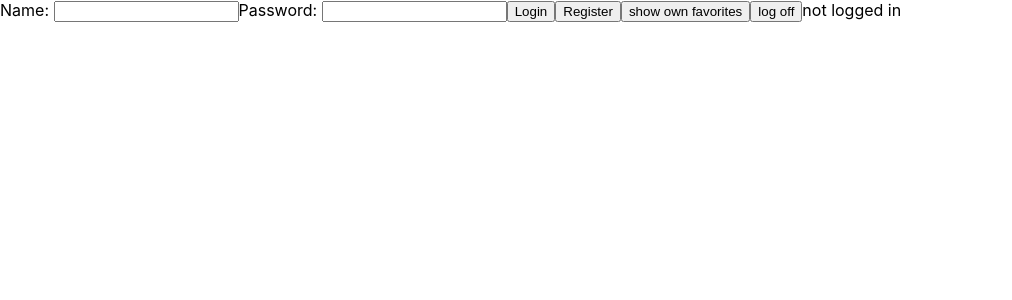
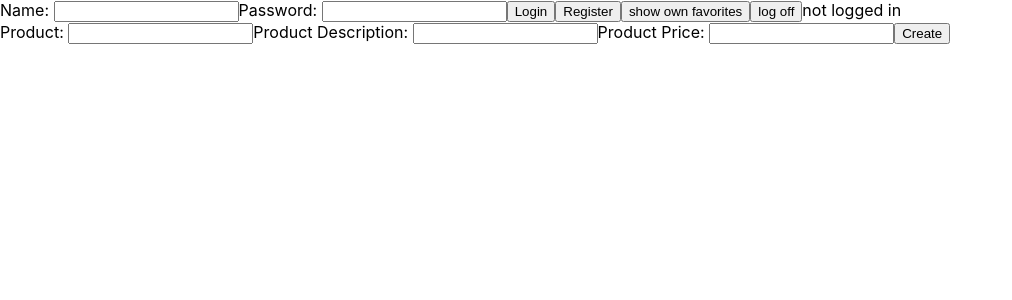
Before and after one commit to MarcusSwe/reactFrontendToSpringboot, a React (Create React App) app: page / in a window 1280 px wide. Shown: the top 300 px of the page, without its empty margins (0-1012 px from the left). Built offline with nearby package versions, Linux system fonts and the light colour scheme.

Commit message:
yeah soon done break now though

```diff
--- a/src/App.js
+++ b/src/App.js
@@ -1,5 +1,5 @@
 
-import React, {useState} from "react";
+import React, {useState, useEffect} from "react";
 
 
 function App() {
@@ -8,6 +8,10 @@ function App() {
   const [password, setPassword] = useState("");
   const [loggedIn, setLoggedIn] = useState("not logged in");
   const [token, setToken] = useState("");
+  const [product, setProduct] = useState("");
+  const [productDesc, setProductDesc] = useState("");
+  const [price, setPrice] = useState(0);
+  const [products, setProducts] = useState([]);
 
  function addUser() {
    async function fetchAdd(){
@@ -20,7 +24,6 @@ function App() {
        })
      })
      const stringrespons = await resp.text();
-
      switch(resp.status) {
        case 409:
          alert(stringrespons)
@@ -42,13 +45,12 @@ function loginUser() {
       headers: ({
        'username': user,
        'password': password
-    })
+      })
     })
     const tokenstring = await resp.text();
     if(resp.status===406){
       alert("something went wrong");
     } else {
-
     setToken(tokenstring);
     setLoggedIn("logged in as: " + user);
     }
@@ -61,7 +63,7 @@ function logoffUser(){
     if(token.length>1){
     const resp = await fetch('http://localhost:8080/user/logout', {
       method: 'POST',
-      headers: { 'token': token}
+      headers: { 'token': token }
      })
      setToken("");
      setLoggedIn("not logged in");
@@ -71,6 +73,49 @@ function logoffUser(){
   fetchLogOff();
 }
 
+function createProduct() {
+  async function fetchCreate(){
+    const resp = await fetch('http://localhost:8080/product/create', {
+      method: 'PUT',
+      headers: { 'token': token,
+      'Content-Type': 'application/json'
+     },
+      body: JSON.stringify({
+        name: product,
+        description: productDesc,
+        price: price
+      })
+    })
+    const stringrespons = await resp.text();
+    switch(resp.status) {
+      case 409:
+        alert(stringrespons)
+        break;
+      case 500:
+        alert(stringrespons)
+        break;
+     default:
+       alert("product created")
+    }
+  }
+  fetchCreate();
+  getProducts();
+}
+
+function getProducts() {
+  fetch('http://localhost:8080/product/all', {
+    method: 'GET',
+    headers: { 'token': token }
+   })
+    .then(resp => resp.json())
+    .then(data => setProducts(data));
+}
+
+useEffect(() => {
+   if(token.length>1){
+    getProducts();
+   } else setProducts([]);
+}, [token]);
 
   return (
     <div>
@@ -80,6 +125,45 @@ function logoffUser(){
     <button onClick={e =>{loginUser()}}>Login</button><button onClick={e =>{addUser()}}>Register </button>
     <button>show own favorites</button><button onClick={e =>{logoffUser()}}>log off</button>{loggedIn}
       </div>
+      <div>
+        Product: <input type="text" name="product" onChange={e => {setProduct(e.target.value)}}/>
+        Product Description: <input type="text" name="productDesc" onChange={e => {setProductDesc(e.target.value)}}/>
+        Product Price: <input type="number" name="price" onChange={e => {setPrice(e.target.value)}}/>
+        <button onClick={e =>{createProduct()}}>Create</button>
+      </div>
+      <div>
+           <ul>
+                {products.map((product, index) => {
+                    return (<li key={index}>
+                        {product.name} | {product.price} | {product.description}
+                        <button onClick={() => {
+                            fetch('http://localhost:8080/product/add-favorite', {
+                                method: 'PUT',
+                                headers: { 'token': token,
+                                'Content-Type': 'application/json'
+                               },
+                                body: JSON.stringify({
+                                  productName: product
+                                })
+                            }).then(resp => {
+
+                              switch(resp.status) {
+                                case 404:
+                                  alert(resp.text())
+                                  break;
+                                case 500:
+                                  alert(resp.texg())
+                                  break;
+                               default:
+                                 alert("product created")
+                              }
+                            });
+                        }}>Add favorite</button>
+                    </li>);
+                })}
+            </ul>
+      </div>
+
     </div>
   );
 }
```
